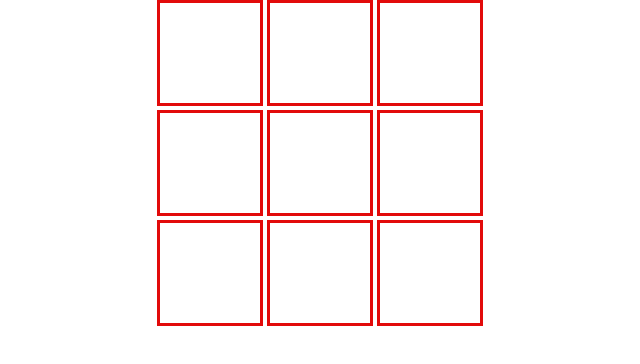
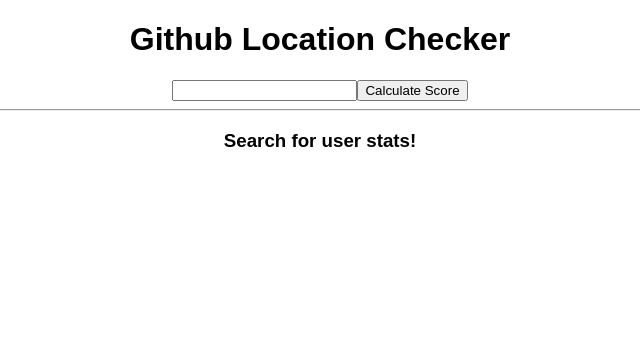
Before and after one commit to HawkText/react-tests, a React (Create React App) app: page / in a window 1280 px wide. Shown: the top 364 px of the page, without its empty margins (320-960 px from the left). Built offline with nearby package versions, Linux system fonts and the light colour scheme.

Commit message:
git location tracker

```diff
--- a/src/App.css
+++ b/src/App.css
@@ -1,6 +1,18 @@
 .App {
-  display: grid;
-  justify-self: center;
-  grid-template-columns: repeat(2, 110px [col-start]) 5%;
-  grid-template-rows: repeat(2, 110px [row-start]) 5%;
+  text-align: center;
 }
+
+.App-header {
+  background-color: #222;
+  height: 150px;
+  padding: 20px;
+  color: white;
+}
+
+.App-title {
+  font-size: 1.5em;
+}
+
+.App-intro {
+  font-size: large;
+}
--- a/src/App.js
+++ b/src/App.js
@@ -1,74 +1,42 @@
 import React, { Component } from 'react';
 import './App.css';
-import Square from './Square';
-
-// component
-const initialGame = [
-    [null,null,null],
-    [null,null,null],
-    [null,null,null]
-]
 
 class App extends Component {
-    constructor(props){
+    constructor(props) {
         super(props);
         this.state = {
-            game:initialGame,
-            status:"IN PROGRESS"
-        };
+            input: "",
+            user: {}
+        }
     }
-    handleMove(move){
-        let row = 0,
-            col = move.space%3,
-            game = [...this.state.game];
-        if(move.space>5){
-            row = 2;
-        } else if (move.space>2){
-            row = 1;
-        }
-        game[row][col] = move.tile;
-        this.setState({game:game});
-        if(this.didWin(game)){
-            this.setState({status:"OVER"});
-        }
+    handleSubmit(e){
+        e.preventDefault();
 
-    }
-    didWin(game){
-        for(let i=0;i<3;i++){
-            if(game[0][i]===game[1][i] &&
-                game[1][i]===game[2][i] &&
-                game[0][i]!==null){
-                    return true;
-            }
-            if(game[i][0]===game[i][1] &&
-                game[i][1]===game[i][2] &&
-                game[i][0]!==null){
-                    return true;
-            }
-        }
-        if(game[0][0]===game[1][1] &&
-            game[1][1]===game[2][2] &&
-            game[0][0]!==null){
-                return true;
-        }
-        if(game[0][2]===game[1][1] &&
-            game[1][1]===game[2][0] &&
-            game[0][2]!==null){
-                return true;
-        }
-        return false;
+        fetch(`https://api.github.com/users/${this.state.input}`)
+            .then(response => response.json())
+            .then(response => this.setState({user: response}))
+        this.setState({input:""});
     }
     render() {
-        let board = [];
-        for(let i=0;i<9;i++){
-            board.push(<Square space={i}
-                                onMove={(k)=>this.handleMove(k)}
-                                inProgress={this.state.status !== "OVER"}
-                                key={i}/>);
-        }
+        let score;
+        if(this.state.user.message)
+            score=("User not found")
+        else if(this.state.user.login)
+            score=(this.state.user.location)
+        else
+            score=("Search for user stats!")
         return (
             <div className="App">
-                {board}
+                <h1>Github Location Checker</h1>
+                <form onSubmit={(e)=>this.handleSubmit(e)}>
+                    <label htmlFor="GitHub Username"></label>
+                    <input type="text"
+                        onChange={(e)=>this.setState({input:e.target.value})}
+                        value={this.state.input}/>
+                    <button>Calculate Score</button>
+                </form>
+                <hr />
+                <h3>{score}</h3>
             </div>
         );
     }
```
Also changed, not shown: src/Square.js (+5 -5 lines).
